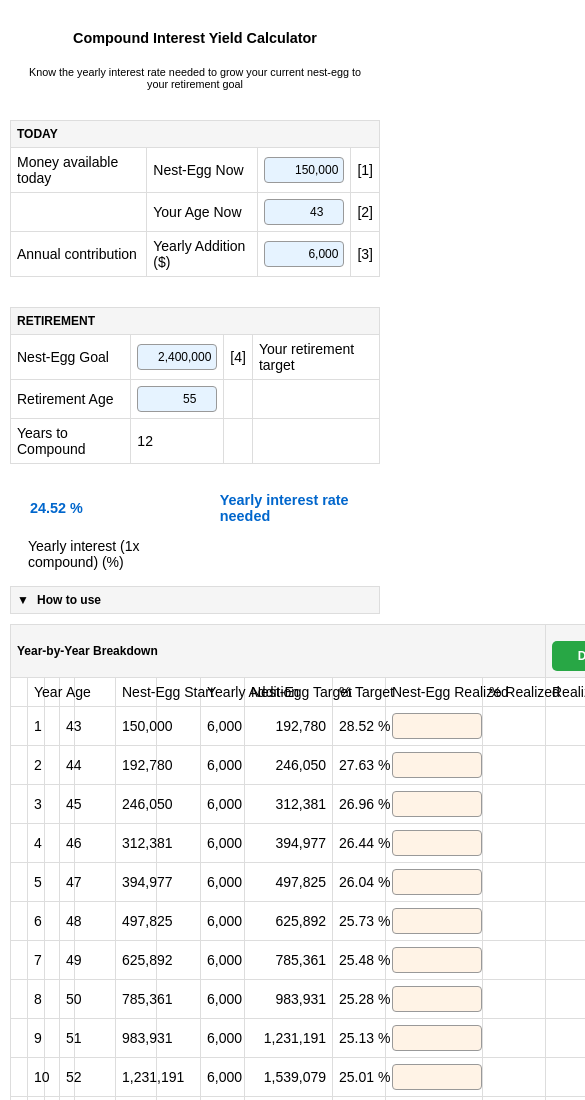
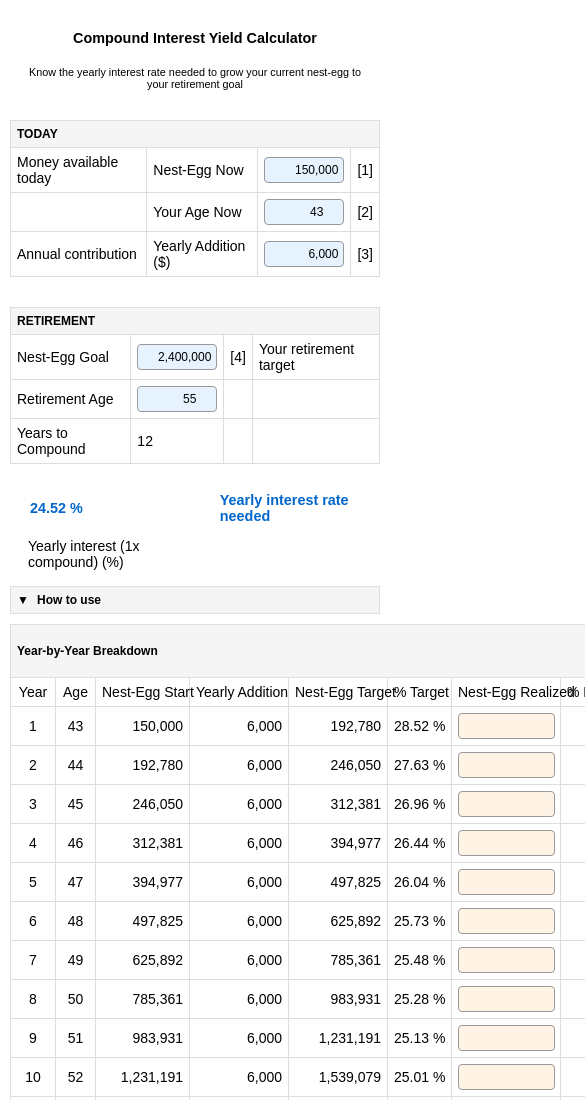
Before and after one commit to cdbaydrive/compoundcalculator, a plain HTML site: page index.html in a window 390 px wide. Shown: the top 1100 px of the page, 585 px wide, since content can reach past the window. Drawn offline with nearby package versions, Linux system fonts and the light colour scheme.

Commit message:
Update index.html

```diff
--- a/index.html
+++ b/index.html
@@ -133,57 +133,57 @@
         }
         /* Column-specific widths */
         .year-col {
-            width: 24px; /* 48px / 2 for colspan=2 */
-            min-width: 24px;
-            max-width: 24px;
+            width: 64px;
+            min-width: 64px;
+            max-width: 64px;
             white-space: nowrap;
             text-align: center;
             box-sizing: border-box;
         }
         .age-col {
-            width: 21px; /* 41px / 2 */
-            min-width: 21px;
-            max-width: 21px;
+            width: 57px;
+            min-width: 57px;
+            max-width: 57px;
             white-space: nowrap;
             text-align: center;
             box-sizing: border-box;
         }
         .nest-egg-start-col {
-            width: 59px; /* 118px / 2 */
-            min-width: 59px;
-            max-width: 59px;
+            width: 134px;
+            min-width: 134px;
+            max-width: 134px;
             white-space: nowrap;
             text-align: right;
             box-sizing: border-box;
         }
         .yearly-addition-col {
-            width: 63px; /* 125px / 2 */
-            min-width: 63px;
-            max-width: 63px;
+            width: 141px;
+            min-width: 141px;
+            max-width: 141px;
             white-space: nowrap;
             text-align: right;
             box-sizing: border-box;
         }
         .target-value {
-            width: 125px;
-            min-width: 125px;
-            max-width: 125px;
+            width: 141px;
+            min-width: 141px;
+            max-width: 141px;
             white-space: nowrap;
             text-align: right;
             box-sizing: border-box;
         }
         .target-percentage {
-            width: 76px;
-            min-width: 76px;
-            max-width: 76px;
+            width: 92px;
+            min-width: 92px;
+            max-width: 92px;
             white-space: nowrap;
             text-align: right;
             box-sizing: border-box;
         }
         .realized-input {
-            width: 139px;
-            min-width: 139px;
-            max-width: 139px;
+            width: 155px;
+            min-width: 155px;
+            max-width: 155px;
             white-space: nowrap;
             text-align: right;
             box-sizing: border-box;
@@ -192,25 +192,25 @@
             background-color: #fff3e6;
             border: 1px solid #999;
             padding: 6px;
-            width: 125px; /* 139px - 14px (padding) */
-            max-width: 125px;
+            width: 139px; /* 155px - 16px padding */
+            max-width: 139px;
             text-align: right;
             font-size: 14px;
             border-radius: 4px;
             box-sizing: border-box;
         }
         .realized-percentage {
-            width: 90px;
-            min-width: 90px;
-            max-width: 90px;
+            width: 106px;
+            min-width: 106px;
+            max-width: 106px;
             white-space: nowrap;
             text-align: right;
             box-sizing: border-box;
         }
         .percentage-value {
-            width: 174px;
-            min-width: 174px;
-            max-width: 174px;
+            width: 190px;
+            min-width: 190px;
+            max-width: 190px;
             white-space: nowrap;
             text-align: right;
             box-sizing: border-box;
@@ -240,8 +240,8 @@
                 padding: 5px;
             }
             .realized-input input {
-                width: 90px; /* Reduced for mobile */
-                max-width: 90px;
+                width: 97px; /* 155px * 0.7 - 12px padding */
+                max-width: 97px;
                 font-size: 12px;
                 padding: 5px;
             }
@@ -272,49 +272,49 @@
                 white-space: nowrap;
             }
             .year-col {
-                width: 17px; /* 48px * 0.7 / 2 */
-                min-width: 17px;
-                max-width: 17px;
+                width: 45px; /* 64px * 0.7 */
+                min-width: 45px;
+                max-width: 45px;
             }
             .age-col {
-                width: 15px; /* 41px * 0.7 / 2 */
-                min-width: 15px;
-                max-width: 15px;
+                width: 40px; /* 57px * 0.7 */
+                min-width: 40px;
+                max-width: 40px;
             }
             .nest-egg-start-col {
-                width: 41px; /* 118px * 0.7 / 2 */
-                min-width: 41px;
-                max-width: 41px;
+                width: 94px; /* 134px * 0.7 */
+                min-width: 94px;
+                max-width: 94px;
             }
             .yearly-addition-col {
-                width: 44px; /* 125px * 0.7 / 2 */
-                min-width: 44px;
-                max-width: 44px;
+                width: 99px; /* 141px * 0.7 */
+                min-width: 99px;
+                max-width: 99px;
             }
             .target-value {
-                width: 88px; /* 125px * 0.7 */
-                min-width: 88px;
-                max-width: 88px;
+                width: 99px; /* 141px * 0.7 */
+                min-width: 99px;
+                max-width: 99px;
             }
             .target-percentage {
-                width: 53px; /* 76px * 0.7 */
-                min-width: 53px;
-                max-width: 53px;
+                width: 64px; /* 92px * 0.7 */
+                min-width: 64px;
+                max-width: 64px;
             }
             .realized-input {
-                width: 97px; /* 139px * 0.7 */
-                min-width: 97px;
-                max-width: 97px;
+                width: 109px; /* 155px * 0.7 */
+                min-width: 109px;
+                max-width: 109px;
             }
             .realized-percentage {
-                width: 63px; /* 90px * 0.7 */
-                min-width: 63px;
-                max-width: 63px;
+                width: 74px; /* 106px * 0.7 */
+                min-width: 74px;
+                max-width: 74px;
             }
             .percentage-value {
-                width: 122px; /* 174px * 0.7 */
-                min-width: 122px;
-                max-width: 122px;
+                width: 133px; /* 190px * 0.7 */
+                min-width: 133px;
+                max-width: 133px;
             }
             #nestEggChart {
                 width: 100%;
@@ -431,19 +431,15 @@
                 </td>
             </tr>
             <tr>
-                <td class="year-col"></td>
-                <td class="year-col">Year</td>
-                <td class="age-col"></td>
-                <td class="age-col">Age</td>
-                <td class="nest-egg-start-col"></td>
-                <td class="nest-egg-start-col">Nest-Egg Start</td>
-                <td class="yearly-addition-col"></td>
-                <td class="yearly-addition-col">Yearly Addition</td>
-                <td class="target-value">Nest-Egg Target</td>
-                <td class="target-percentage">% Target</td>
-                <td class="realized-input">Nest-Egg Realized</td>
-                <td class="realized-percentage">% Realized</td>
-                <td class="percentage-value">Realized vs Target (%)</td>
+                <td colspan="2" class="year-col">Year</td>
+                <td colspan="2" class="age-col">Age</td>
+                <td colspan="2" class="nest-egg-start-col">Nest-Egg Start</td>
+                <td colspan="2" class="yearly-addition-col">Yearly Addition</td>
+                <td colspan="1" class="target-value">Nest-Egg Target</td>
+                <td colspan="1" class="target-percentage">% Target</td>
+                <td colspan="1" class="realized-input">Nest-Egg Realized</td>
+                <td colspan="1" class="realized-percentage">% Realized</td>
+                <td colspan="1" class="percentage-value">Realized vs Target (%)</td>
             </tr>
             <tbody id="yearlyBreakdown"></tbody>
         </table>
@@ -643,19 +639,15 @@
                 const realizedValue = realizedValues[i] || "";
 
                 row.innerHTML = `
-                    <td class="year-col"></td>
-                    <td class="year-col">${year}</td>
-                    <td class="age-col"></td>
-                    <td class="age-col">${age}</td>
-                    <td class="nest-egg-start-col"></td>
-                    <td class="nest-egg-start-col">${formatNumber(nestEggStart)}</td>
-                    <td class="yearly-addition-col"></td>
-                    <td class="yearly-addition-col">${formatNumber(addition)}</td>
-                    <td class="target-value">${formatNumber(nestEggTarget)}</td>
-                    <td class="target-percentage">${targetPercentage.toFixed(2)} %</td>
-                    <td class="realized-input"><input type="text" class="realized-nest-egg" value="${realizedValue}"></td>
-                    <td class="realized-percentage"></td>
-                    <td class="percentage-value"></td>
+                    <td colspan="2" class="year-col">${year}</td>
+                    <td colspan="2" class="age-col">${age}</td>
+                    <td colspan="2" class="nest-egg-start-col">${formatNumber(nestEggStart)}</td>
+                    <td colspan="2" class="yearly-addition-col">${formatNumber(addition)}</td>
+                    <td colspan="1" class="target-value">${formatNumber(nestEggTarget)}</td>
+                    <td colspan="1" class="target-percentage">${targetPercentage.toFixed(2)} %</td>
+                    <td colspan="1" class="realized-input"><input type="text" class="realized-nest-egg" value="${realizedValue}"></td>
+                    <td colspan="1" class="realized-percentage"></td>
+                    <td colspan="1" class="percentage-value"></td>
                 `;
                 yearlyBreakdown.appendChild(row);
                 currentNestEgg = nestEggTarget;
```
